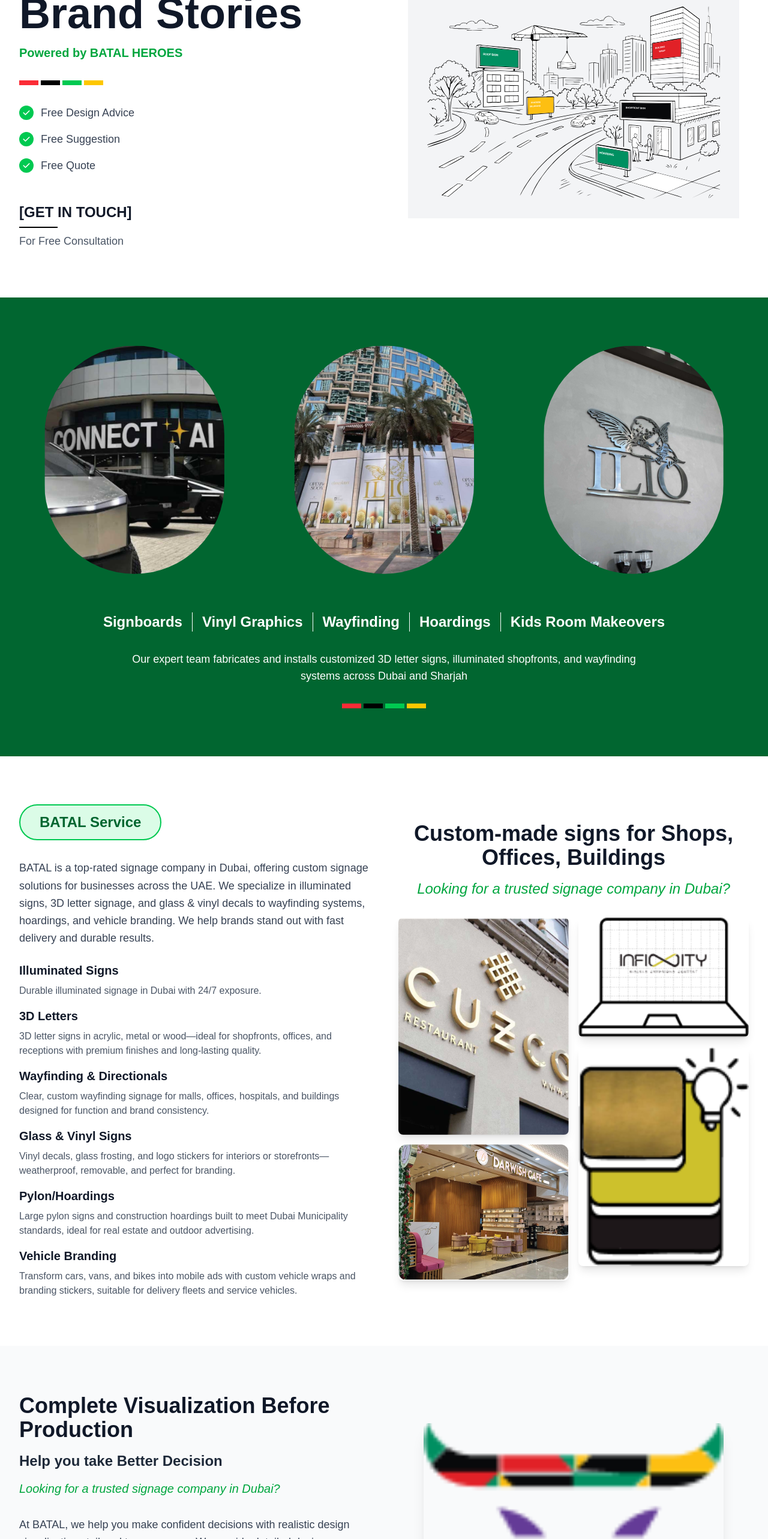
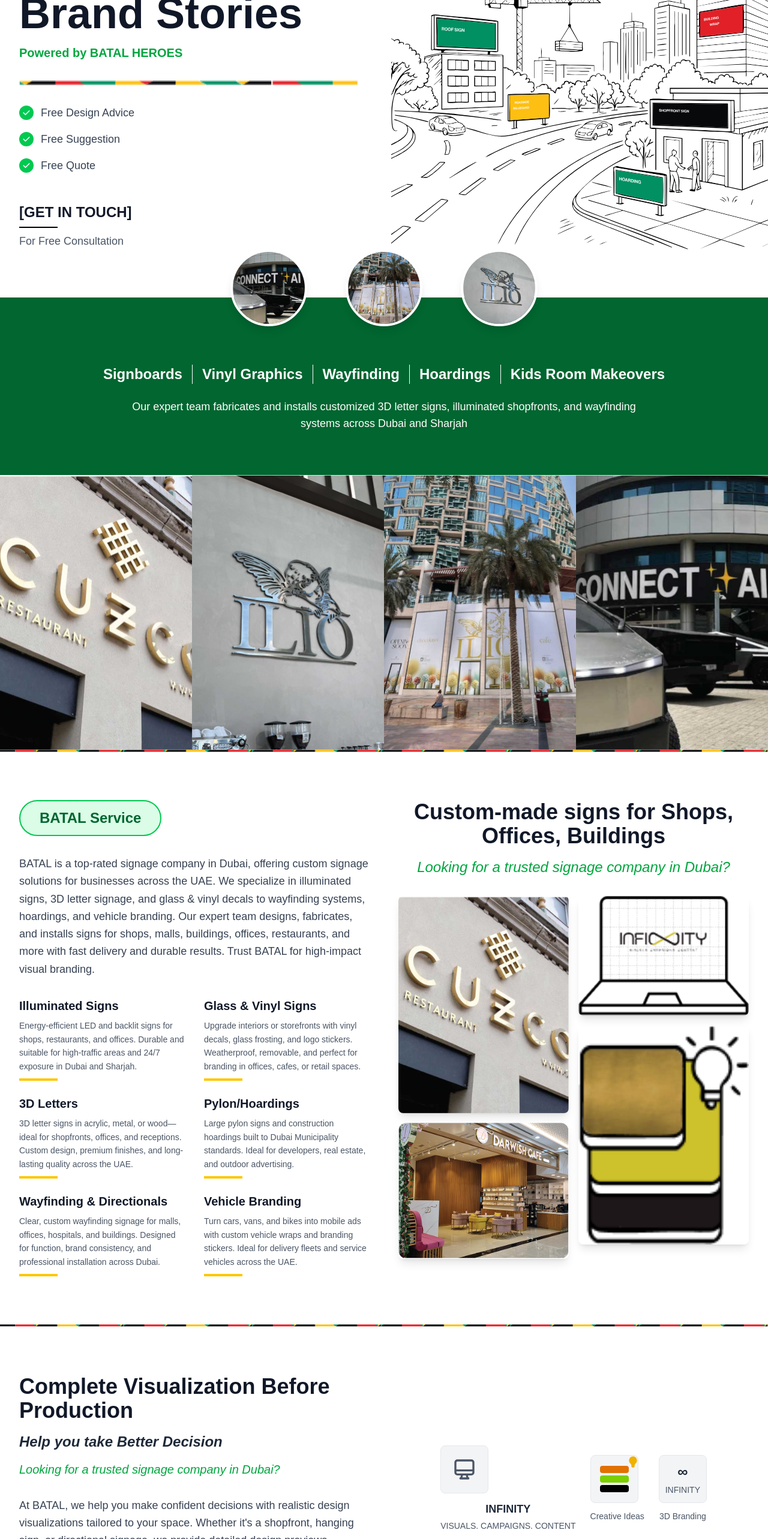
Before and after one commit to sakhawatalir/attock_figma_design, a Next.js app: page / in a window 1280 px wide. Shown: the part 234-2800 px from the top of the page at 60% size. Built offline with nearby package versions, Linux system fonts and the light colour scheme.

Commit message:
adding sections

```diff
--- a/src/app/page.tsx
+++ b/src/app/page.tsx
@@ -9,8 +9,9 @@
 
       {/* Hero Section with Asset SVG */}
       <section className="relative py-20 bg-white">
-        <div className="max-w-7xl mx-auto px-4 sm:px-6 lg:px-8">
-          <div className="grid lg:grid-cols-2 gap-12 items-center">
+        <div className="grid lg:grid-cols-2 gap-6 items-center">
+          {/* Left Content Container */}
+          <div className="max-w-7xl mx-auto px-4 sm:px-6 lg:px-8 lg:col-span-1">
             {/* Left Content */}
             <div className="space-y-8">
               <div className="space-y-4">
@@ -22,12 +23,15 @@
                 <p className="text-xl text-green-600 font-semibold">Powered by BATAL HEROES</p>
               </div>
 
-              {/* Colored Line */}
-              <div className="flex space-x-1">
-                <div className="w-8 h-2 bg-red-500"></div>
-                <div className="w-8 h-2 bg-black"></div>
-                <div className="w-8 h-2 bg-green-500"></div>
-                <div className="w-8 h-2 bg-yellow-400"></div>
+              {/* Color Strip Image */}
+              <div className="flex justify-center">
+                <Image
+                  src="/images/Group (7).png"
+                  alt="Color Strip"
+                  width={300}
+                  height={10}
+                  className="h-2 w-auto"
+                />
               </div>
 
               {/* Features */}
@@ -68,99 +72,67 @@
               </div>
             </div>
 
-            {/* Right Content with Asset SVG */}
-            <div className="relative">
-              <div className="p-4">
-                <div className="bg-gray-100 p-8">
-                  <div className="space-y-6">
-                    {/* Asset SVG */}
-                    <div className="text-center">
+          </div>
+
+          {/* Right Content with Asset SVG - Full Width */}
+          <div className="relative w-full h-full lg:col-span-1">
             <Image
               src="/images/Asset 1 1 (1).svg"
               alt="Asset SVG"
-                        width={600}
-                        height={500}
-                        className="mx-auto"
+              width={1500}
+              height={900}
+              className="w-full h-full object-cover"
+              priority
             />
-                    </div>
-
-                    {/* City Scene with Signs */}
-                    {/* <div className="relative">
-                      <div className="bg-white p-4 rounded-lg shadow-lg">
-                        <div className="grid grid-cols-3 gap-4">
-                          <div className="text-center">
-                            <div className="w-16 h-16 bg-green-500 rounded-lg mx-auto mb-2 flex items-center justify-center">
-                              <span className="text-white text-xs font-bold">ROOF SIGN</span>
-                            </div>
-                          </div>
-                          <div className="text-center">
-                            <div className="w-16 h-16 bg-yellow-400 rounded-lg mx-auto mb-2 flex items-center justify-center">
-                              <span className="text-white text-xs font-bold">HOARDING / BILLBOARD</span>
-                            </div>
-                          </div>
-                          <div className="text-center">
-                            <div className="w-16 h-16 bg-red-500 rounded-lg mx-auto mb-2 flex items-center justify-center">
-                              <span className="text-white text-xs font-bold">BUILDING WRAP</span>
-                            </div>
-                          </div>
-                        </div>
-                        <div className="grid grid-cols-2 gap-4 mt-4">
-                          <div className="text-center">
-                            <div className="w-16 h-16 bg-black rounded-lg mx-auto mb-2 flex items-center justify-center">
-                              <span className="text-white text-xs font-bold">SHOPFRONT SIGN</span>
-                            </div>
-                          </div>
-                          <div className="text-center">
-                            <div className="w-16 h-16 bg-green-500 rounded-lg mx-auto mb-2 flex items-center justify-center">
-                              <span className="text-white text-xs font-bold">HOARDING</span>
-                            </div>
-                          </div>
-                        </div>
-                      </div>
-                    </div> */}
-                  </div>
-                </div>
-              </div>
-            </div>
           </div>
         </div>
       </section>
 
       {/* Services Section */}
-      <section className="bg-green-800 py-20">
-        <div className="max-w-7xl mx-auto px-4 sm:px-6 lg:px-8">
-          <div className="grid md:grid-cols-3 gap-8 mb-12">
+      <section className="bg-green-800 py-12 relative">
+        {/* Circular Images - Positioned to overlap with hero section */}
+        <div className="absolute -top-20 left-1/2 transform -translate-x-1/2">
+          <div className="grid grid-cols-3 gap-16">
             <div className="text-center">
+              <div className="w-32 h-32 rounded-full overflow-hidden border-4 border-white shadow-lg">
                 <Image
                   src="/images/Group (1).png"
                   alt="Illuminated SIOUX Sign"
-                width={300}
-                height={300}
-                className="rounded-full mx-auto mb-4 object-cover"
+                  width={128}
+                  height={128}
+                  className="w-full h-full object-cover"
                 />
               </div>
+            </div>
             <div className="text-center">
+              <div className="w-32 h-32 rounded-full overflow-hidden border-4 border-white shadow-lg">
                 <Image
                   src="/images/Group (2).png"
                   alt="Retail Space Interior"
-                width={300}
-                height={300}
-                className="rounded-full mx-auto mb-4 object-cover"
+                  width={128}
+                  height={128}
+                  className="w-full h-full object-cover"
                 />
               </div>
+            </div>
             <div className="text-center">
+              <div className="w-32 h-32 rounded-full overflow-hidden border-4 border-white shadow-lg">
                 <Image
                   src="/images/Group (3).png"
                   alt="Signage Components"
-                width={300}
-                height={300}
-                className="rounded-full mx-auto mb-4 object-cover"
+                  width={128}
+                  height={128}
+                  className="w-full h-full object-cover"
                 />
               </div>
             </div>
+          </div>
+        </div>
+
+        <div className="max-w-7xl mx-auto px-4 sm:px-6 lg:px-8 pt-16">
 
           {/* Services List */}
-          <div className="text-center mb-8">
+          <div className="text-center mb-6">
             <div className="flex flex-wrap justify-center items-center gap-4 text-white text-2xl font-bold">
               <span>Signboards</span>
               <div className="w-px h-8 bg-white"></div>
@@ -175,26 +147,80 @@
           </div>
 
           {/* Description */}
-          <div className="text-center text-white text-lg max-w-4xl mx-auto mb-8">
+          <div className="text-center text-white text-lg max-w-4xl mx-auto mb-6">
             <p>
               Our expert team fabricates and installs customized 3D letter signs, illuminated shopfronts, and wayfinding systems across Dubai and Sharjah
             </p>
           </div>
 
           {/* Colored Line */}
-          <div className="flex justify-center space-x-1">
+          {/* <div className="flex justify-center space-x-1">
             <div className="w-8 h-2 bg-red-500"></div>
             <div className="w-8 h-2 bg-black"></div>
             <div className="w-8 h-2 bg-green-500"></div>
             <div className="w-8 h-2 bg-yellow-400"></div>
+          </div> */}
         </div>
+      </section>
+
+      {/* Image Collage Section */}
+      <section className="bg-white">
+        {/* Four Images in One Row */}
+        <div className="grid grid-cols-4 gap-0 w-full">
+          <div className="w-full h-[458px] overflow-hidden">
+            <Image
+              src="/images/Group (5).png"
+              alt="CUZCO RESTAURANT Sign"
+              width={360}
+              height={458}
+              className="w-full h-full object-cover"
+            />
+          </div>
+          <div className="w-full h-[458px] overflow-hidden">
+            <Image
+              src="/images/Group (3).png"
+              alt="ILIO Sign with Cherub"
+              width={360}
+              height={458}
+              className="w-full h-full object-cover"
+            />
+          </div>
+          <div className="w-full h-[458px] overflow-hidden">
+            <Image
+              src="/images/Group (2).png"
+              alt="CONNECT AI Illuminated Sign"
+              width={360}
+              height={458}
+              className="w-full h-full object-cover"
+            />
+          </div>
+          <div className="w-full h-[458px] overflow-hidden">
+            <Image
+              src="/images/Group (1).png"
+              alt="Modern Building with ILIO Display"
+              width={360}
+              height={458}
+              className="w-full h-full object-cover"
+            />
+          </div>
+        </div>
+
+        {/* Services Strip Image at Bottom */}
+        <div className="w-full">
+          <Image
+            src="/images/services strip.png"
+            alt="Services Strip"
+            width={1920}
+            height={4}
+            className="w-full h-1 object-cover"
+          />
         </div>
       </section>
 
       {/* BATAL Service Section */}
       <section className="py-20 bg-white">
         <div className="max-w-7xl mx-auto px-4 sm:px-6 lg:px-8">
-          <div className="grid lg:grid-cols-2 gap-12 items-center">
+          <div className="grid lg:grid-cols-2 gap-12 items-start">
             {/* Left Content */}
             <div className="space-y-8">
               <div className="inline-block">
@@ -205,33 +231,46 @@
 
               <div className="space-y-6">
                 <p className="text-lg text-gray-700 leading-relaxed">
-                  BATAL is a top-rated signage company in Dubai, offering custom signage solutions for businesses across the UAE. We specialize in illuminated signs, 3D letter signage, and glass & vinyl decals to wayfinding systems, hoardings, and vehicle branding. We help brands stand out with fast delivery and durable results.
+                  BATAL is a top-rated signage company in Dubai, offering custom signage solutions for businesses across the UAE. We specialize in illuminated signs, 3D letter signage, and glass & vinyl decals to wayfinding systems, hoardings, and vehicle branding. Our expert team designs, fabricates, and installs signs for shops, malls, buildings, offices, restaurants, and more with fast delivery and durable results. Trust BATAL for high-impact visual branding.
                 </p>
 
-                <div className="space-y-4">
+                <div className="grid grid-cols-2 gap-x-8 gap-y-6 mt-8">
+                  {/* Left Column */}
+                  <div className="space-y-6">
                     <div>
                       <h3 className="text-xl font-bold text-gray-900 mb-2">Illuminated Signs</h3>
-                    <p className="text-gray-600">Durable illuminated signage in Dubai with 24/7 exposure.</p>
+                      <p className="text-gray-600 text-sm leading-relaxed">Energy-efficient LED and backlit signs for shops, restaurants, and offices. Durable and suitable for high-traffic areas and 24/7 exposure in Dubai and Sharjah.</p>
+                      <div className="w-16 h-1 bg-yellow-400 mt-2"></div>
                     </div>
                     <div>
                       <h3 className="text-xl font-bold text-gray-900 mb-2">3D Letters</h3>
-                    <p className="text-gray-600">3D letter signs in acrylic, metal or wood—ideal for shopfronts, offices, and receptions with premium finishes and long-lasting quality.</p>
+                      <p className="text-gray-600 text-sm leading-relaxed">3D letter signs in acrylic, metal, or wood—ideal for shopfronts, offices, and receptions. Custom design, premium finishes, and long-lasting quality across the UAE.</p>
+                      <div className="w-16 h-1 bg-yellow-400 mt-2"></div>
                     </div>
                     <div>
                       <h3 className="text-xl font-bold text-gray-900 mb-2">Wayfinding & Directionals</h3>
-                    <p className="text-gray-600">Clear, custom wayfinding signage for malls, offices, hospitals, and buildings designed for function and brand consistency.</p>
+                      <p className="text-gray-600 text-sm leading-relaxed">Clear, custom wayfinding signage for malls, offices, hospitals, and buildings. Designed for function, brand consistency, and professional installation across Dubai.</p>
+                      <div className="w-16 h-1 bg-yellow-400 mt-2"></div>
                     </div>
+                  </div>
+
+                  {/* Right Column */}
+                  <div className="space-y-6">
                     <div>
                       <h3 className="text-xl font-bold text-gray-900 mb-2">Glass & Vinyl Signs</h3>
-                    <p className="text-gray-600">Vinyl decals, glass frosting, and logo stickers for interiors or storefronts—weatherproof, removable, and perfect for branding.</p>
+                      <p className="text-gray-600 text-sm leading-relaxed">Upgrade interiors or storefronts with vinyl decals, glass frosting, and logo stickers. Weatherproof, removable, and perfect for branding in offices, cafes, or retail spaces.</p>
+                      <div className="w-16 h-1 bg-yellow-400 mt-2"></div>
                     </div>
                     <div>
                       <h3 className="text-xl font-bold text-gray-900 mb-2">Pylon/Hoardings</h3>
-                    <p className="text-gray-600">Large pylon signs and construction hoardings built to meet Dubai Municipality standards, ideal for real estate and outdoor advertising.</p>
+                      <p className="text-gray-600 text-sm leading-relaxed">Large pylon signs and construction hoardings built to Dubai Municipality standards. Ideal for developers, real estate, and outdoor advertising.</p>
+                      <div className="w-16 h-1 bg-yellow-400 mt-2"></div>
                     </div>
                     <div>
                       <h3 className="text-xl font-bold text-gray-900 mb-2">Vehicle Branding</h3>
-                    <p className="text-gray-600">Transform cars, vans, and bikes into mobile ads with custom vehicle wraps and branding stickers, suitable for delivery fleets and service vehicles.</p>
+                      <p className="text-gray-600 text-sm leading-relaxed">Turn cars, vans, and bikes into mobile ads with custom vehicle wraps and branding stickers. Ideal for delivery fleets and service vehicles across the UAE.</p>
+                      <div className="w-16 h-1 bg-yellow-400 mt-2"></div>
+                    </div>
                   </div>
                 </div>
               </div>
@@ -284,70 +323,87 @@
       </section>
 
       {/* Visualization Section */}
-      <section className="py-20 bg-gray-50">
-        <div className="max-w-7xl mx-auto px-4 sm:px-6 lg:px-8">
+      <section className="bg-white">
+        {/* Top Services Strip */}
+        <div className="w-full">
+          <Image
+            src="/images/services strip.png"
+            alt="Services Strip"
+            width={1920}
+            height={4}
+            className="w-full h-1 object-cover"
+          />
+        </div>
+
+        <div className="max-w-7xl mx-auto px-4 sm:px-6 lg:px-8 py-20">
           <div className="grid lg:grid-cols-2 gap-12 items-center">
             {/* Left Content */}
             <div className="space-y-8">
               <div className="space-y-4">
                 <h2 className="text-4xl font-bold text-gray-900">Complete Visualization Before Production</h2>
-                <h3 className="text-2xl font-bold text-gray-800">Help you take Better Decision</h3>
+                <h3 className="text-2xl font-bold text-gray-800 italic">Help you take Better Decision</h3>
                 <p className="text-xl text-green-600 italic">Looking for a trusted signage company in Dubai?</p>
               </div>
 
               <div className="space-y-6">
                 <p className="text-lg text-gray-700 leading-relaxed">
-                  At BATAL, we help you make confident decisions with realistic design visualizations tailored to your space. We provide detailed design previews for shopfronts, hanging signs, or directional signage, including materials, lighting style, and mounting. We offer true-to-scale mockups to align your vision with the final result.
+                  At BATAL, we help you make confident decisions with realistic design visualizations tailored to your space. Whether it's a shopfront, hanging sign, or directional signage, we provide detailed design previews including materials, lighting style, and mounting so you know exactly what to expect before fabrication begins. Just like the sample below, we offer true-to-scale mockups to align your vision with the final result.
                 </p>
+              </div>
+            </div>
 
-                <div className="flex items-center gap-6">
+            {/* Right Content - Three Graphics Horizontally */}
+            <div className="flex items-center justify-center gap-6">
               <div className="text-center">
-                    <div className="w-16 h-16 bg-blue-100 rounded-lg flex items-center justify-center mb-2">
-                      <svg className="w-8 h-8 text-blue-600" fill="none" stroke="currentColor" viewBox="0 0 24 24">
+                <div className="w-20 h-20 bg-gray-100 rounded-lg flex items-center justify-center mb-3 border border-gray-200">
+                  <svg className="w-10 h-10 text-gray-600" fill="none" stroke="currentColor" viewBox="0 0 24 24">
                     <path strokeLinecap="round" strokeLinejoin="round" strokeWidth={2} d="M9.75 17L9 20l-1 1h8l-1-1-.75-3M3 13h18M5 17h14a2 2 0 002-2V5a2 2 0 00-2-2H5a2 2 0 00-2 2v10a2 2 0 002 2z" />
                   </svg>
                 </div>
-                    <span className="text-sm text-gray-600">Laptop</span>
+                <div className="text-center">
+                  <div className="text-lg font-bold text-gray-800 mb-1">INFINITY</div>
+                  <div className="text-sm text-gray-600">VISUALS. CAMPAIGNS. CONTENT</div>
                 </div>
+              </div>
+
               <div className="text-center">
-                    <div className="w-16 h-16 bg-yellow-100 rounded-lg flex items-center justify-center mb-2">
-                      <svg className="w-8 h-8 text-yellow-600" fill="none" stroke="currentColor" viewBox="0 0 24 24">
-                        <path strokeLinecap="round" strokeLinejoin="round" strokeWidth={2} d="M9.663 17h4.673M12 3v1m6.364 1.636l-.707.707M21 12h-1M4 12H3m3.343-5.657l-.707-.707m2.828 9.9a5 5 0 117.072 0l-.548.547A3.374 3.374 0 0014 18.469V19a2 2 0 11-4 0v-.531c0-.895-.356-1.754-.988-2.386l-.548-.547z" />
+                <div className="w-20 h-20 bg-gray-100 rounded-lg flex items-center justify-center mb-3 border border-gray-200 relative">
+                  <div className="space-y-1">
+                    <div className="w-12 h-3 bg-amber-600 rounded"></div>
+                    <div className="w-12 h-3 bg-lime-500 rounded"></div>
+                    <div className="w-12 h-3 bg-black rounded"></div>
+                  </div>
+                  <div className="absolute -top-2 -right-2">
+                    <svg className="w-8 h-8 text-yellow-500" fill="currentColor" viewBox="0 0 24 24">
+                      <path d="M9.663 17h4.673M12 3v1m6.364 1.636l-.707.707M21 12h-1M4 12H3m3.343-5.657l-.707-.707m2.828 9.9a5 5 0 117.072 0l-.548.547A3.374 3.374 0 0014 18.469V19a2 2 0 11-4 0v-.531c0-.895-.356-1.754-.988-2.386l-.548-.547z"/>
                     </svg>
                   </div>
-                    <span className="text-sm text-gray-600">Lightbulb</span>
                 </div>
+                <div className="text-sm text-gray-600">Creative Ideas</div>
+              </div>
+
               <div className="text-center">
-                    <div className="w-16 h-16 bg-purple-100 rounded-lg flex items-center justify-center mb-2">
-                      <span className="text-2xl font-bold text-purple-600">∞</span>
+                <div className="w-20 h-20 bg-gray-100 rounded-lg flex items-center justify-center mb-3 border border-gray-200">
+                  <div className="text-center">
+                    <div className="text-2xl font-bold text-gray-800 mb-1">∞</div>
+                    <div className="text-sm text-gray-600">INFINITY</div>
                   </div>
-                    <span className="text-sm text-gray-600">INFICITY</span>
+                </div>
+                <div className="text-sm text-gray-600">3D Branding</div>
               </div>
             </div>
           </div>
         </div>
 
-            {/* Right Content */}
-            <div className="text-center">
+        {/* Bottom Services Strip */}
+        <div className="w-full">
           <Image
-                src="/images/Group 4.png"
-                alt="NIKE 3D Rendered Sign"
-                width={500}
-                height={400}
-                className="rounded-lg shadow-xl mx-auto object-cover"
+            src="/images/services strip.png"
+            alt="Services Strip"
+            width={1920}
+            height={4}
+            className="w-full h-1 object-cover"
           />
-            </div>
-          </div>
-        </div>
-
-        {/* Separator */}
-        <div className="max-w-7xl mx-auto px-4 sm:px-6 lg:px-8 mt-16">
-          <div className="flex space-x-1">
-            <div className="w-8 h-2 bg-red-500"></div>
-            <div className="w-8 h-2 bg-yellow-400"></div>
-            <div className="w-8 h-2 bg-green-500"></div>
-            <div className="w-8 h-2 bg-black"></div>
-          </div>
         </div>
       </section>
 
@@ -395,15 +451,17 @@
                   <div className="w-20 h-20 bg-amber-100 rounded-lg flex items-center justify-center mb-2 mx-auto">
                     <span className="text-3xl font-bold text-amber-800">2</span>
                   </div>
+                  <div className="text-center">
                     <div className="w-20 h-20 bg-amber-100 rounded-lg flex items-center justify-center mb-2 mx-auto">
                       <span className="text-3xl font-bold text-amber-800">3</span>
+                    </div>
                   </div>
                 </div>
                 <div className="text-center">
                   <div className="w-20 h-20 bg-amber-100 rounded-lg flex items-center justify-center mb-2 mx-auto">
                     <span className="text-3xl font-bold text-amber-800">4</span>
                   </div>
-                  <div className="w-20 h-20 bg-amber-100 rounded-lg flex items-center mb-2 mx-auto">
+                  <div className="w-20 h-20 bg-amber-100 rounded-lg flex items-center justify-center mb-2 mx-auto">
                     <span className="text-3xl font-bold text-amber-800">5</span>
                   </div>
                 </div>
@@ -505,6 +563,20 @@
           <p className="text-lg">&copy; 2024 BATAL. All rights reserved.</p>
         </div>
       </footer>
+
+      {/* Visualization Section */}
+      <section className="bg-white">
+        {/* Top Services Strip */}
+        <div className="w-full">
+          <Image
+            src="/images/services strip.png"
+            alt="Services Strip"
+            width={1920}
+            height={4}
+            className="w-full h-1 object-cover"
+          />
+        </div>
+      </section>
     </div>
   );
 }
```
Also changed, not shown: public/images/Group (7).png (added), public/images/services strip.png (added). Lines whose indentation alone changed are shown as unchanged.
